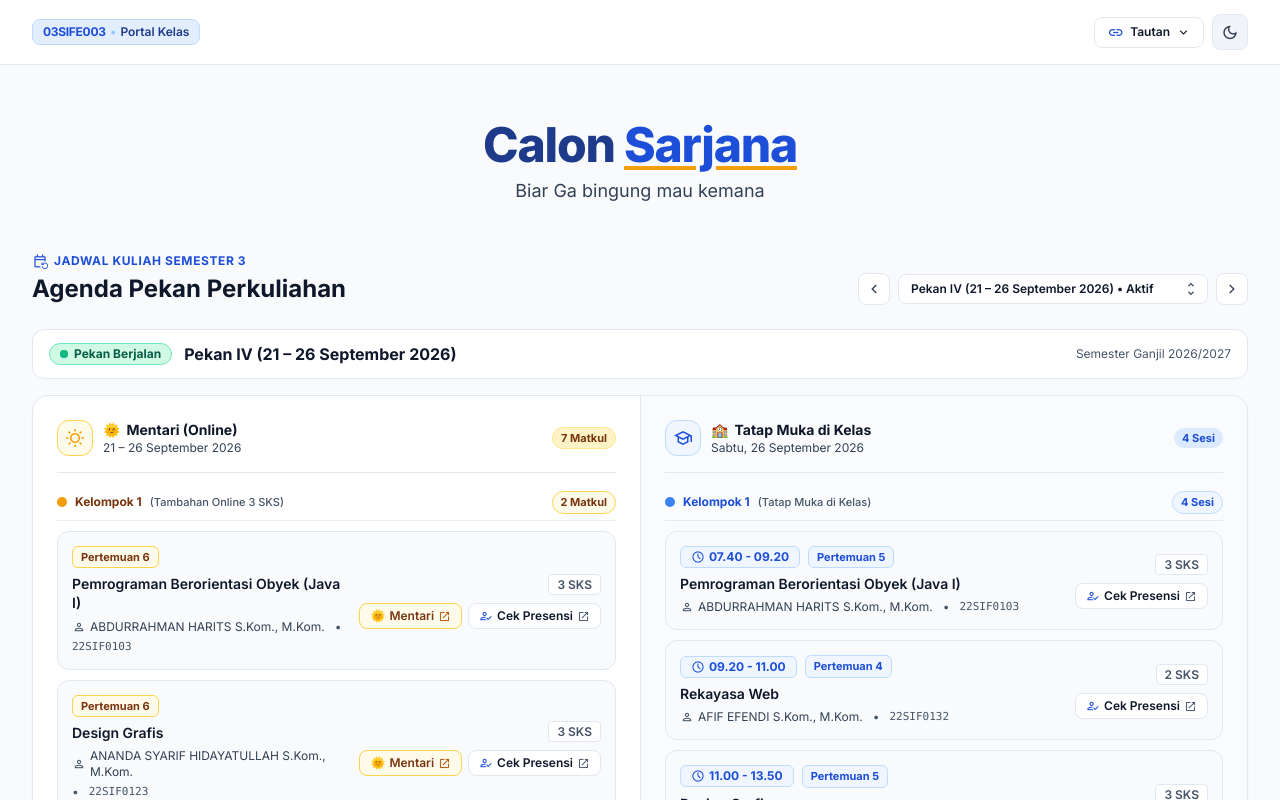
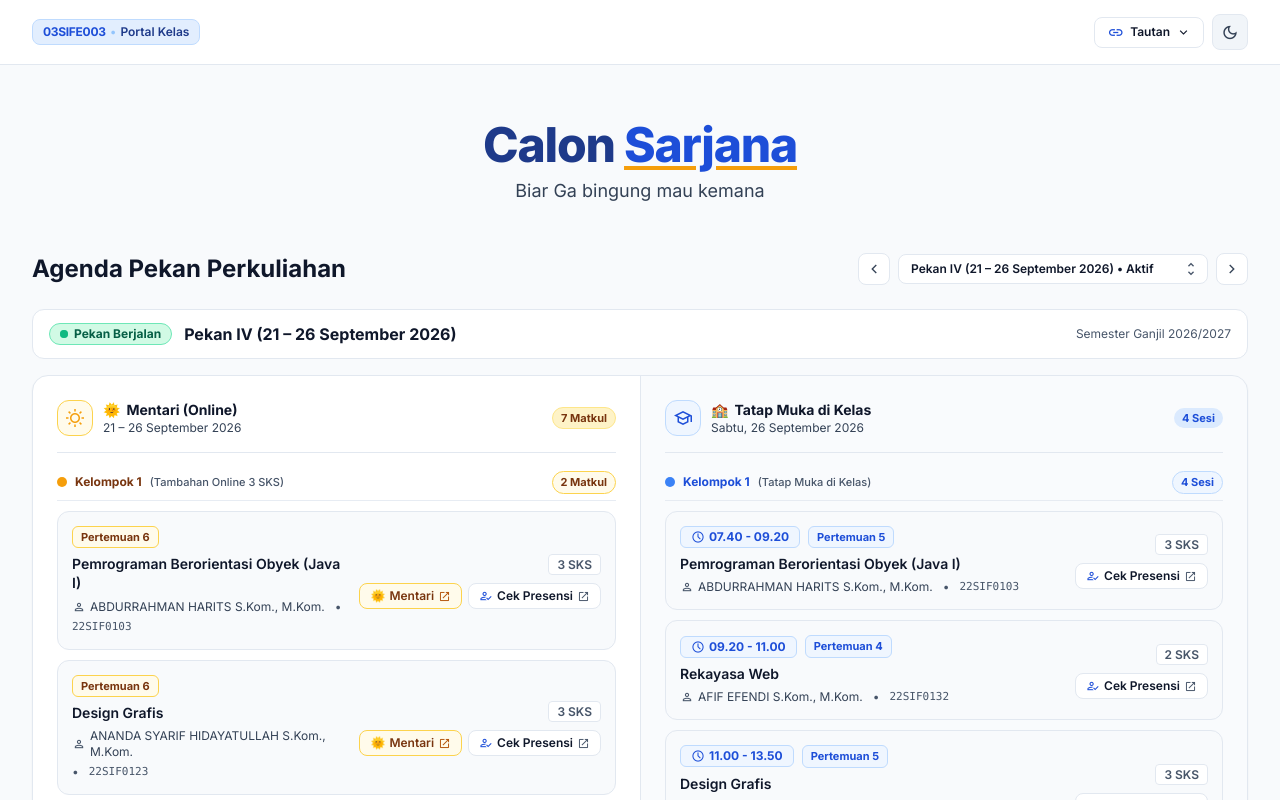
Before and after one commit to vigarp/sife003, a Vue app: page / in a window 1280 px wide. Shown: the top 800 px of the page. Built offline with nearby package versions, Linux system fonts and the light colour scheme.

Commit message:
feat: remove redundant header from ScheduleSection template

```diff
--- a/src/components/schedule/ScheduleSection.vue
+++ b/src/components/schedule/ScheduleSection.vue
@@ -33,14 +33,6 @@ const luringCount = computed(() => currentWeek.value?.luring?.length || 0);
       class="flex flex-col sm:flex-row sm:items-end justify-between mb-4 sm:mb-6 gap-4"
     >
       <div>
-        <div class="flex items-center gap-2 mb-1">
-          <span
-            class="text-xs font-bold uppercase tracking-wider text-primary dark:text-blue-400 flex items-center gap-1.5"
-          >
-            <span class="material-symbols-outlined text-[16px]">event_repeat</span>
-            Jadwal Kuliah Semester 3
-          </span>
-        </div>
         <h2
           class="text-2xl font-bold text-primary-navy dark:text-slate-100 flex items-center gap-2"
         >
```
